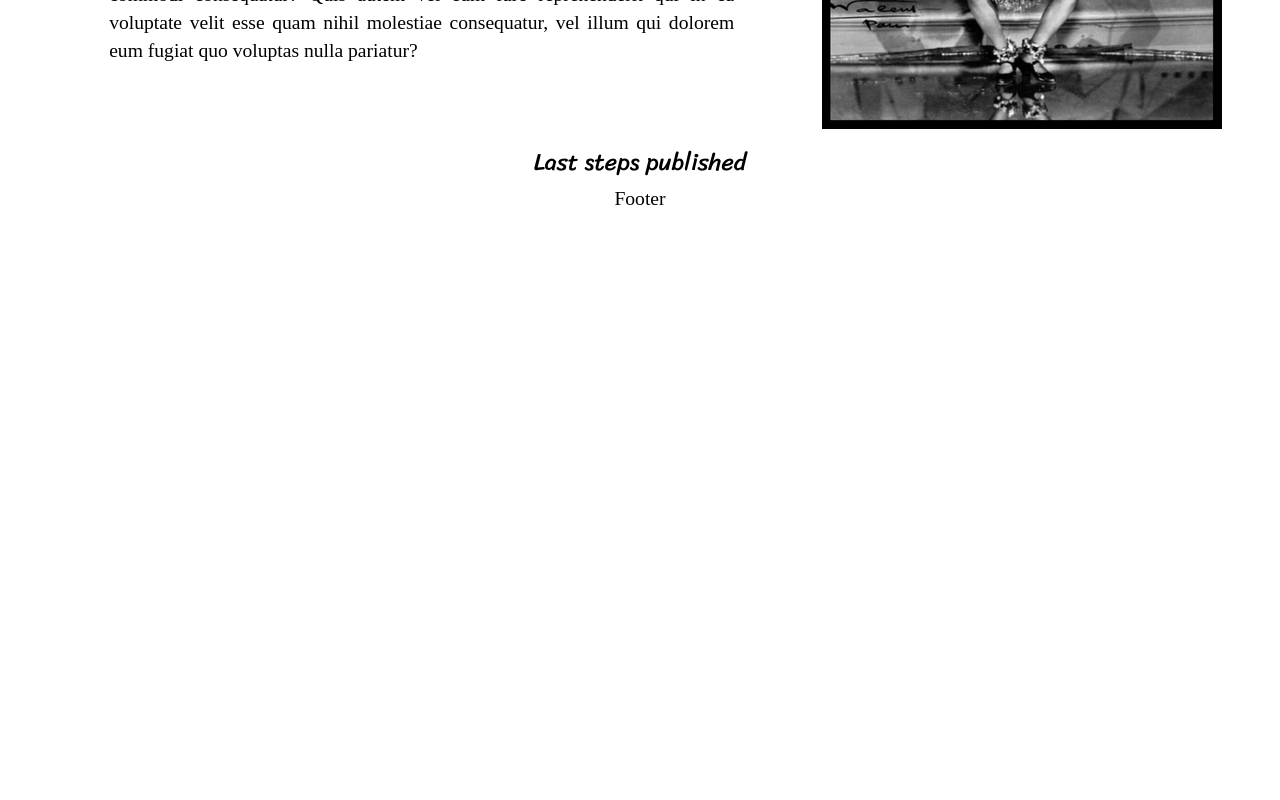
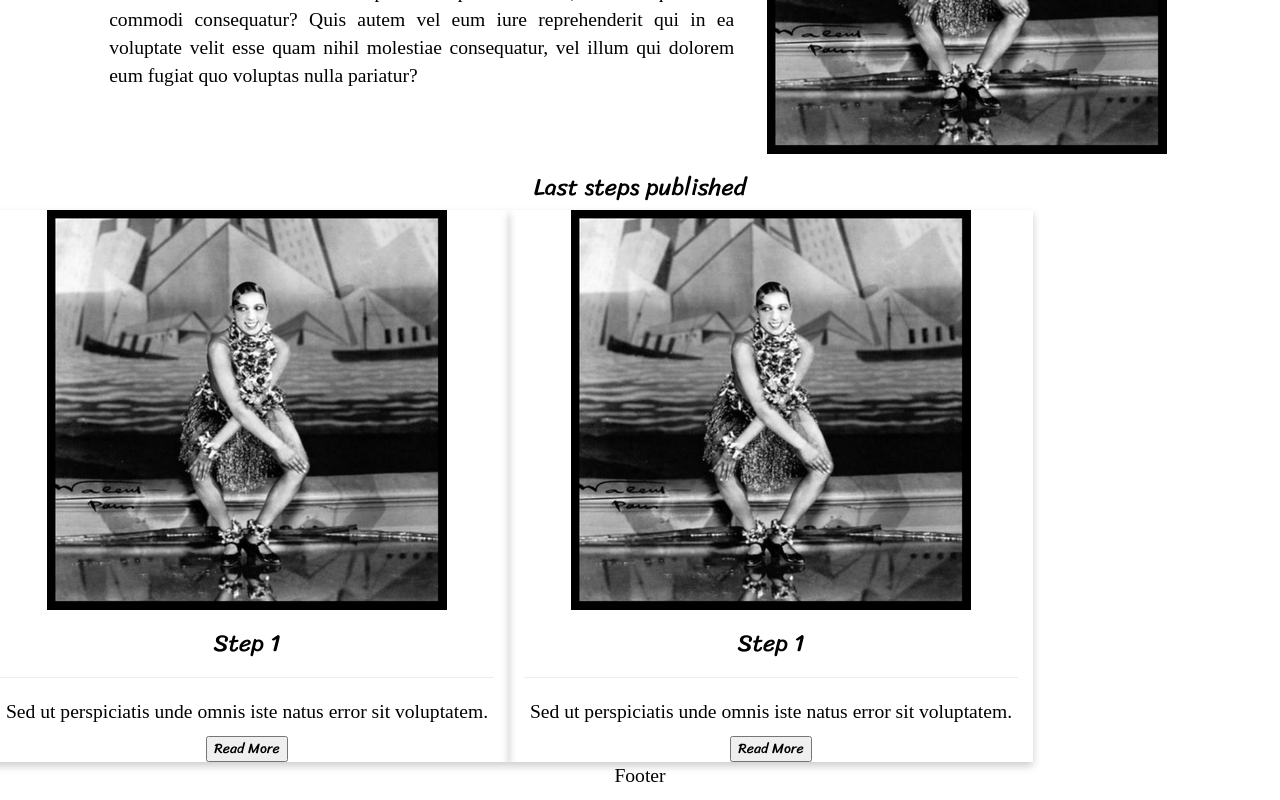
Before and after one commit to ALaureB/Charleston-project, a React (Create React App) app in the folder charleston_react/: page / in a window 1280 px wide. Shown: the part 1223-2023 px from the top of the page. Before the commit the page ends 1446 px from the top, so only its background shows below. Built offline with nearby package versions, Linux system fonts and the light colour scheme; a web font is replaced by a local one.

Commit message:
Working on home page

```diff
--- a/charleston_react/src/components/Home.js
+++ b/charleston_react/src/components/Home.js
@@ -9,9 +9,11 @@ class Home extends Component {
 			<div>
 				<div id="intro">
 					<h2> ~ Embark with us on a magical journey into charleston ~ </h2>
-				<p>Lorem ipsum dolor sit amet, consectetur adipiscing elit, sed do eiusmod tempor incididunt
+					<div className="row">
+						<p className="col-xs-10 col-xs-offset-1">Lorem ipsum dolor sit amet, consectetur adipiscing elit, sed do eiusmod tempor incididunt
 						ut labore et dolore magna aliqua. Ut enim ad minim veniam, quis nostrud exercitation ullamco
 						laboris nisi ut aliquip ex ea commodo consequat.</p>
+					</div>
 					<p><img src={gif} alt="loading..." id="gif" /></p>
 				</div>
 
@@ -28,7 +30,7 @@ class Home extends Component {
 								laboriosam, nisi ut aliquid ex ea commodi consequatur? Quis autem vel eum iure reprehenderit qui in ea voluptate
 								velit esse quam nihil molestiae consequatur, vel illum qui dolorem eum fugiat quo voluptas nulla pariatur?</p>
 							</div>
-						<div className="col-xs-5">
+							<div className="col-xs-4">
 								<img src={img1} alt="Josephine Baker dances Charleston" />
 							</div>
 						</div>
@@ -36,9 +38,28 @@ class Home extends Component {
 
 				<div id="lastest_publications">
 					<h3>Last steps published</h3>
+					<div className="row">
+						<div className="col-xs-3 card">
+							<img src={img1} className="poster"/>
+							<h3>Step 1</h3>
+							<hr/>
+							<p>Sed ut perspiciatis unde omnis iste natus error sit voluptatem.</p>
+							<button>Read More</button>
+						</div>
+												<div className="col-xs-3 card">
+							<img src={img1} className="poster"/>
+							<h3>Step 1</h3>
+							<hr/>
+							<p>Sed ut perspiciatis unde omnis iste natus error sit voluptatem.</p>
+							<button>Read More</button>
+						</div>
+					</div>
 
 
 				</div>
+
+
+
 			</div>
 
 
--- a/charleston_react/src/stylesheets/App.css
+++ b/charleston_react/src/stylesheets/App.css
@@ -50,10 +50,11 @@ p {
       margin: 35px 120px 0px 120px;
       text-decoration: none; }
       .App-header nav .navlink span {
-        visibility: hidden; }
+        opacity: 0;
+        transition: opacity 0.5s linear; }
       .App-header nav .navlink:hover span {
-        visibility: visible;
-        transition: 1s ease; }
+        opacity: 1;
+        transition: opacity 0.6s linear; }
 
 #intro {
   margin-right: 20px;
@@ -71,6 +72,14 @@ p {
   #intro p {
     margin-top: 15px; }
 
+.card {
+  box-shadow: 0 4px 8px 0 rgba(0, 0, 0, 0.2);
+  transition: 0.3s;
+  width: 40%; }
+
+.card:hover {
+  box-shadow: 0 8px 16px 0 rgba(0, 0, 0, 0.2); }
+
 .step {
   margin: 10px 5% 10px 5%;
   padding: 15px;
--- a/charleston_react/src/stylesheets/partials/_home.scss
+++ b/charleston_react/src/stylesheets/partials/_home.scss
@@ -17,3 +17,13 @@
 	}
     margin-left: 80px;
 }
+
+.card {
+    box-shadow: 0 4px 8px 0 rgba(0,0,0,0.2);
+    transition: 0.3s;
+    width: 40%;
+}
+
+.card:hover {
+    box-shadow: 0 8px 16px 0 rgba(0,0,0,0.2);
+}
```
Also changed, not shown: charleston_react/src/stylesheets/partials/_general.scss (+4 -3 lines), 1 other file (tests, documents, lock files or other folders). Lines whose indentation alone changed are shown as unchanged.
